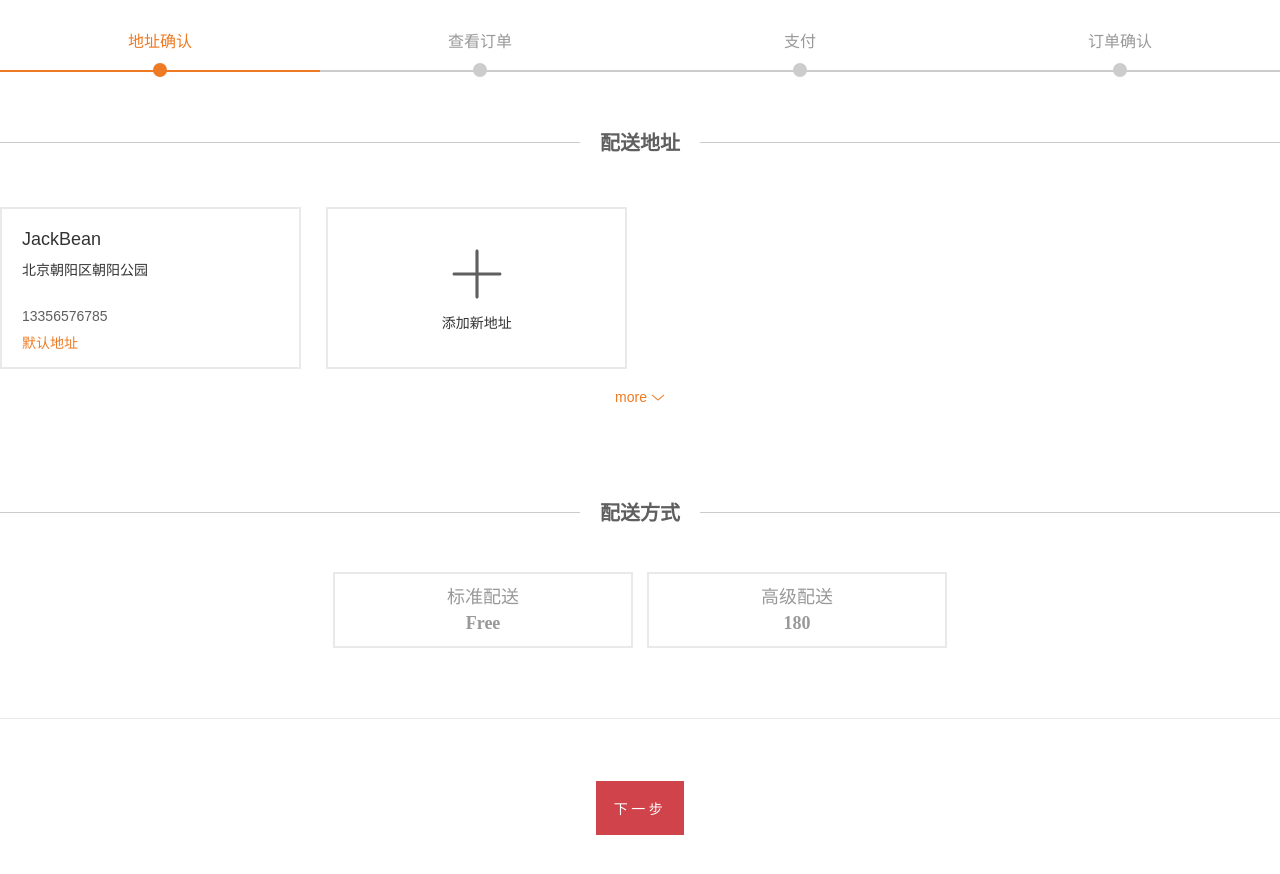
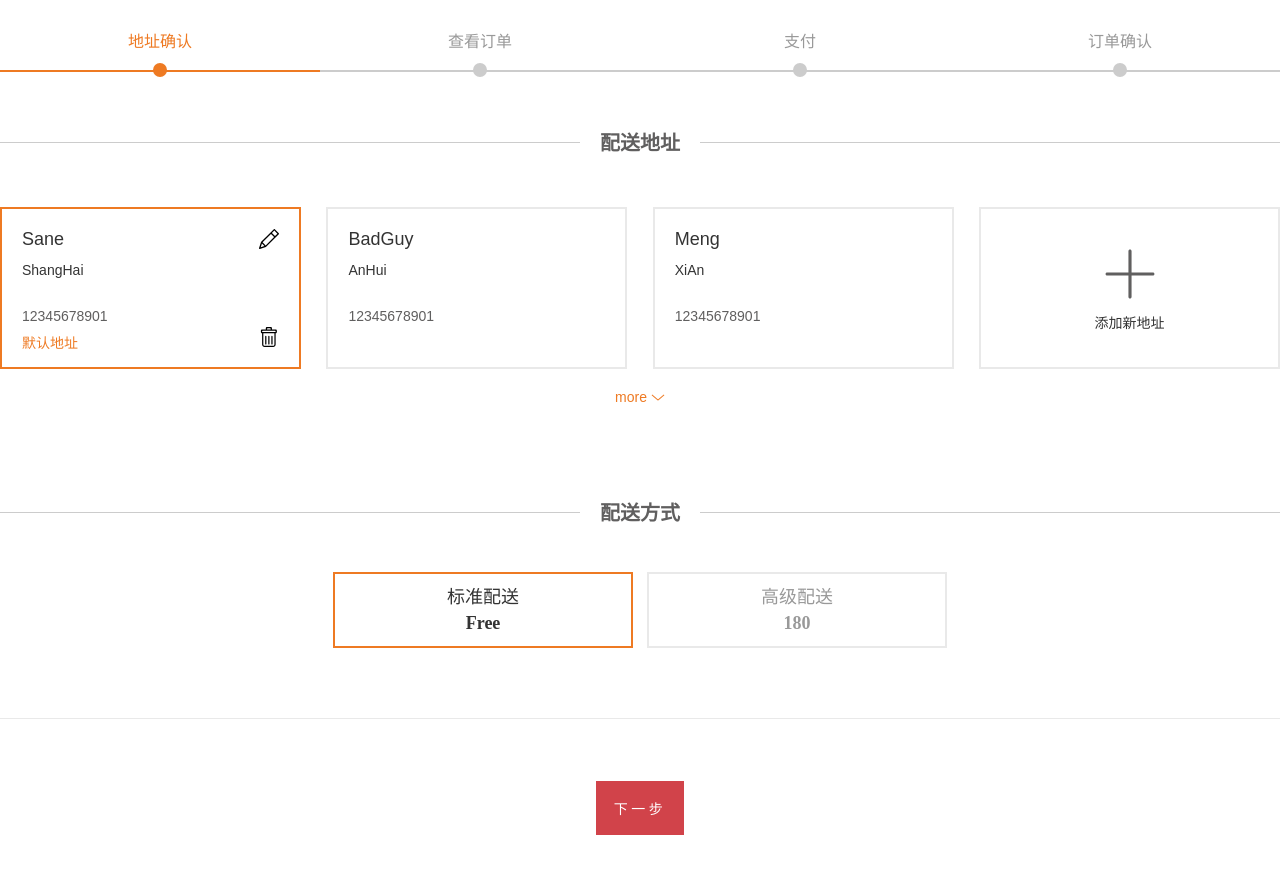
Before and after one commit to SaneHe/Vue, a website: page unit/address.html in a window 1280 px wide. Drawn offline with Linux system fonts and the light colour scheme.

Commit message:
last work complete

```diff
--- a/unit/address.html
+++ b/unit/address.html
@@ -63,11 +63,11 @@
         <div class="addr-list-wrap">
           <div class="addr-list">
             <ul>
-              <li>
+              <li v-for=" (item, index) in filterAddress " v-bind:class="{'check' : index == currentIndex }" @click="currentIndex = index" >
                 <dl>
-                  <dt>JackBean</dt>
-                  <dd class="address">北京朝阳区朝阳公园</dd>
-                  <dd class="tel">13356576785</dd>
+                  <dt>{{ item.userName }}</dt>
+                  <dd class="address">{{ item.streetName }}</dd>
+                  <dd class="tel">{{ item.tel }}</dd>
                 </dl>
                 <div class="addr-opration addr-edit">
                   <a href="javascript:;" class="addr-edit-btn">
@@ -79,10 +79,10 @@
                     <svg class="icon icon-del"><use xlink:href="#icon-del"></use></svg>
                   </a>
                 </div>
-                <div class="addr-opration addr-set-default">
-                  <a href="javascript:;" class="addr-set-default-btn" ><i>设为默认</i></a>
-                </div>
-                <div class="addr-opration addr-default">默认地址</div>
+                <div class="addr-opration addr-set-default" v-if="!item.isDefault">
+                    <a href="javascript:;" class="addr-set-default-btn" @click="setDefault(item.addressId)"><i>设为默认</i></a>
+                  </div>
+                  <div class="addr-opration addr-default" v-if="item.isDefault">默认地址</div>
               </li>
 
               <li class="addr-new">
@@ -97,7 +97,7 @@
           </div>
 
           <div class="shipping-addr-more">
-            <a class="addr-more-btn up-down-btn" href="javascript:">
+            <a class="addr-more-btn up-down-btn" href="javascript:" @click="loadMore" >
               more
               <i class="i-up-down">
                 <i class="i-up-down-l"></i>
@@ -114,11 +114,11 @@
         <div class="shipping-method-wrap">
           <div class="shipping-method">
             <ul>
-              <li>
+              <li v-bind:class="{'check': shippingMethod ==1 }" @click="shippingMethod = 1">
                 <div class="name">标准配送</div>
                 <div class="price">Free</div>
               </li>
-              <li>
+              <li v-bind:class="{'check': shippingMethod ==2 }" @click="shippingMethod =2" >
                 <div class="name">高级配送</div>
                 <div class="price">180</div>
               </li>
--- a/unit/data/address.json
+++ b/unit/data/address.json
@@ -3,25 +3,25 @@
   "message":"",
   "result":[
     {
-      "addressId":"100001",
-      "userName":"JackBean",
-      "streetName":"北京市朝阳区朝阳公园1",
+      "addressId":"1001",
+      "userName":"Sane",
+      "streetName":"ShangHai",
       "postCode":"100001",
       "tel":"12345678901",
       "isDefault":true
     },
     {
       "addressId":"100002",
-      "userName":"JackBean",
-      "streetName":"北京市朝阳区朝阳公园2",
+      "userName":"BadGuy",
+      "streetName":"AnHui",
       "postCode":"100001",
       "tel":"12345678901",
       "isDefault":false
     },
     {
       "addressId":"100003",
-      "userName":"JackBean",
-      "streetName":"北京市朝阳区朝阳公园3",
+      "userName":"Meng",
+      "streetName":"XiAn",
       "postCode":"100001",
       "tel":"12345678901",
       "isDefault":false
--- a/unit/js/address.js
+++ b/unit/js/address.js
@@ -1,6 +1,50 @@
 var Vm = new Vue({
     el:".container",
     data:{
-
+        limitNum: 3,
+        addressList: [],
+        currentIndex: 0,
+        shippingMethod: 1
     },
-})
+    mounted: function() {
+        this.$nextTick(function() {
+            this.getAddressList();
+        });
+    },
+    computed: {
+        // first load parts data
+        filterAddress: function(){
+            return this.addressList.slice(0, this.limitNum);
+        }
+    },
+    methods:{
+        getAddressList: function(){
+            var _this = this;
+            this.$http.get( "data/address.json" ).then(function(response){
+                // console.log(response);
+                var res = response.status;
+                if( res >0 ){
+                    _this.addressList = response.data.result;
+                }
+            })
+        },
+        // load more
+        loadMore: function(){
+            if( this.addressList.length > this.limitNum ){
+                this.limitNum = this.addressList.length;
+            }else{
+                this.limitNum = 3;
+            }
+        },
+        // set default address
+        setDefault: function( addressId ){
+            this.addressList.forEach(function( address, index ) {
+                if( address.addressId == addressId ){
+                    address.isDefault = true;
+                }else{
+                    address.isDefault = false;
+                }
+            });
+        }
+    }
+});
--- a/unit/js/cart.js
+++ b/unit/js/cart.js
@@ -1,3 +1,9 @@
+/**
+ * Sane_He practice
+ * date 2018-1-23
+ * mood  bad
+ *
+ */
 var Vm = new Vue({
     el : "#app",
     data :{
```
Also changed, not shown: unit/cart.html (+1 -1 lines), README.md.
